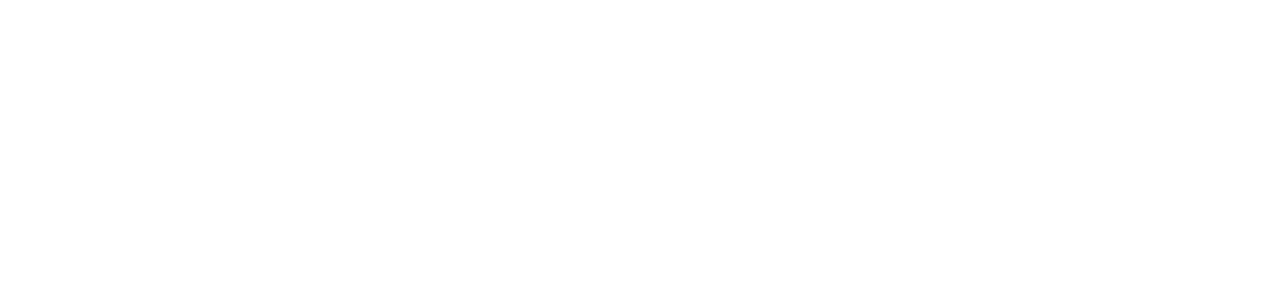
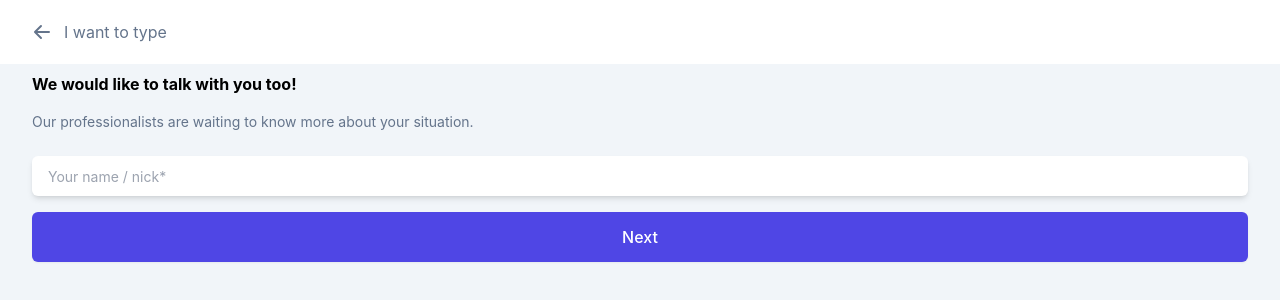
Before and after one commit to TheNaturator/talk-together-frontend, a React (Create React App) app: page /prechat in a window 1280 px wide. Before the commit this address had no page. Shown: the top 300 px of the page. Built offline with nearby package versions, Linux system fonts and the light colour scheme.

Commit message:
chat flow

```diff
--- a/src/App.js
+++ b/src/App.js
@@ -4,15 +4,16 @@ import { BrowserRouter, Route, Routes } from 'react-router-dom'
 import { ChatApp } from './components/chat/components/ChatApp'
 import { Homepage } from './pages/Homepage'
 import { Chat } from './pages/Chat'
+import { PreChat } from './pages/PreChat'
 
 function App () {
   return (
     <BrowserRouter>
       <Routes>
         <Route path='/' element={<Homepage />} />
-        <Route path='/chat' element={<Chat />} exact />
-        <Route path='/chat/admin' element={<ChatApp userName='admin' />} exact />
-        <Route path='/chat/user' element={<ChatApp userName='user' />} exact />
+        <Route path='/prechat' element={<PreChat />} exact />
+        <Route path='/chat/:nickname' element={<Chat />} exact />
+        <Route path='/adminchat' element={<ChatApp userName='Maria' />} exact />
       </Routes>
     </BrowserRouter>
   )
--- a/src/components/TopNav.js
+++ b/src/components/TopNav.js
@@ -1,18 +1,37 @@
 import React from 'react'
-import { AppBar, Box, Toolbar, Typography } from '@mui/material'
 import { useNavigate } from 'react-router-dom'
+import { ArrowLeftIcon, StatusOnlineIcon } from '@heroicons/react/solid'
 
-export const TopNav = () => {
+export const TopNavWantToTalk = () => {
   const navigate = useNavigate()
   return (
-    <Box>
-      <AppBar position='static' color='transparent'>
-        <Toolbar>
-          <Typography variant='h6' component='div' sx={{ flexGrow: 1, cursor: 'pointer' }} onClick={() => navigate('/')}>
-            Talk Together
-          </Typography>
-        </Toolbar>
-      </AppBar>
-    </Box>
+    <div className='bg-white pl-5'>
+      <a className='flex items-center py-5' onClick={() => navigate('/')}>
+        <ArrowLeftIcon className='ml-3 mr-3 h-5 w-5 fill-slate-500' />
+        <p className='text-slate-500'>
+          I want to type
+        </p>
+      </a>
+    </div>
   )
 }
+
+export const TopNavChat = () => {
+  const navigate = useNavigate()
+  return (
+    <div className='bg-white px-5'>
+      <a className='flex flex-row items-center py-5 justify-between' onClick={() => navigate('/')}>
+        <p className='flex flex-row items-center text-slate-500'>
+          <StatusOnlineIcon className='ml-3 mr-3 h-5 w-5 fill-green-600' /> Maria
+        </p>
+        <button
+          type='button'
+          className='inline-flex items-center px-6 py-3 border border-gray-300 shadow-sm text-base font-medium rounded-md text-gray-700 bg-white hover:bg-gray-50 focus:outline-none focus:ring-2 focus:ring-offset-2 focus:ring-indigo-500'
+          onClick={() => navigate('/')}
+        >
+          Close conversation
+        </button>
+      </a>
+    </div>
+  )
+}
--- a/src/components/chat/styles/App.css
+++ b/src/components/chat/styles/App.css
@@ -1,6 +1,6 @@
 #app, .container {
-  min-height: 80vh;
-  max-height: 80vh;
+  min-height: 75vh;
+  max-height: 75vh;
   max-width: 100%;
   width: 100%;
 }
--- a/src/components/chat/styles/ChatApp.css
+++ b/src/components/chat/styles/ChatApp.css
@@ -19,10 +19,13 @@ h3 {
 }
 
 .chat-input {
-  position: relative;
   overflow: hidden;
   padding: 0 40px;
   flex-shrink: 0;
+  position: absolute;
+  bottom: 0;
+  left: 0;
+  width: 100%;
 }
 
 .chat-input input[type="text"] {
--- a/src/index.css
+++ b/src/index.css
@@ -9,6 +9,7 @@ body {
     sans-serif;
   -webkit-font-smoothing: antialiased;
   -moz-osx-font-smoothing: grayscale;
+  background-color: #f1f5f9;
 }
 
 code {
--- a/src/pages/Chat.js
+++ b/src/pages/Chat.js
@@ -1,13 +1,19 @@
 import React from 'react'
 import { PageLayout } from '../components/PageLayout'
 import { ChatApp } from '../components/chat/components/ChatApp'
+import { useParams } from 'react-router-dom'
+import { TopNavChat } from '../components/TopNav'
 
 export const Chat = () => {
+  const { nickname } = useParams()
   return (
-    <PageLayout>
-      <div className='flex' style={{ width: '100%', boxShadow: '0px 0px 24px -17px rgba(66, 68, 90, 1)' }}>
-        <ChatApp userName='user' />
-      </div>
-    </PageLayout>
+    <>
+      <TopNavChat />
+      <PageLayout>
+        <div className='flex'>
+          <ChatApp userName={nickname} />
+        </div>
+      </PageLayout>
+    </>
   )
 }
--- a/src/pages/Homepage.js
+++ b/src/pages/Homepage.js
@@ -1,9 +1,11 @@
 import React from 'react'
 import { ChatAltIcon, SearchIcon } from '@heroicons/react/solid'
+import { useNavigate } from 'react-router-dom'
 import { PageLayout } from '../components/PageLayout'
 import homepageImage from '../assets/homepage.png'
 
 export const Homepage = () => {
+  const navigate = useNavigate()
   return (
     <PageLayout>
       <div>
@@ -21,6 +23,7 @@ export const Homepage = () => {
         <button
           type='button'
           className='inline-flex justify-between items-center mb-5 px-6 py-3 border border-transparent shadow-sm text-base font-medium rounded-md text-white bg-indigo-600 hover:bg-indigo-700 focus:outline-none focus:ring-2 focus:ring-offset-2 focus:ring-indigo-500'
+          onClick={() => navigate('/prechat')}
         >
           I want to type
           <ChatAltIcon className='ml-3 -mr-1 h-5 w-5' aria-hidden='true' />
--- /dev/null
+++ b/src/pages/PreChat.js
@@ -0,0 +1,36 @@
+import React, { useState } from 'react'
+import { PageLayout } from '../components/PageLayout'
+import { TopNavWantToTalk } from '../components/TopNav'
+import { useNavigate } from 'react-router-dom'
+
+export const PreChat = () => {
+  const navigate = useNavigate()
+  const [nickname, setNickname] = useState('')
+  return (
+    <>
+      <TopNavWantToTalk />
+      <PageLayout>
+        <div className='flex justify-center flex-col'>
+          <p className='font-bold my-2'>We would like to talk with you too!</p>
+          <p className='text-slate-500 text-sm my-2'>Our professionalists are waiting to know more about your situation.</p>
+          <input
+            type='name'
+            name='nickname'
+            id='nickname'
+            className='shadow-md focus:ring-indigo-500 focus:border-indigo-800 block w-full sm:text-sm border-gray-300 rounded-md h-10 p-4 my-4'
+            placeholder='Your name / nick*'
+            value={nickname} onChange={(e) => setNickname(e.target.value)}
+          />
+          <button
+            type='button'
+            className='inline-flex justify-center items-center mb-5 px-6 py-3 border border-transparent shadow-sm text-base font-medium rounded-md text-white bg-indigo-600 hover:bg-indigo-700 focus:outline-none focus:ring-2 focus:ring-offset-2 focus:ring-indigo-500'
+            onClick={() => navigate(`/chat/${nickname}`)}
+            disabled={!nickname}
+          >
+            Next
+          </button>
+        </div>
+      </PageLayout>
+    </>
+  )
+}
```
